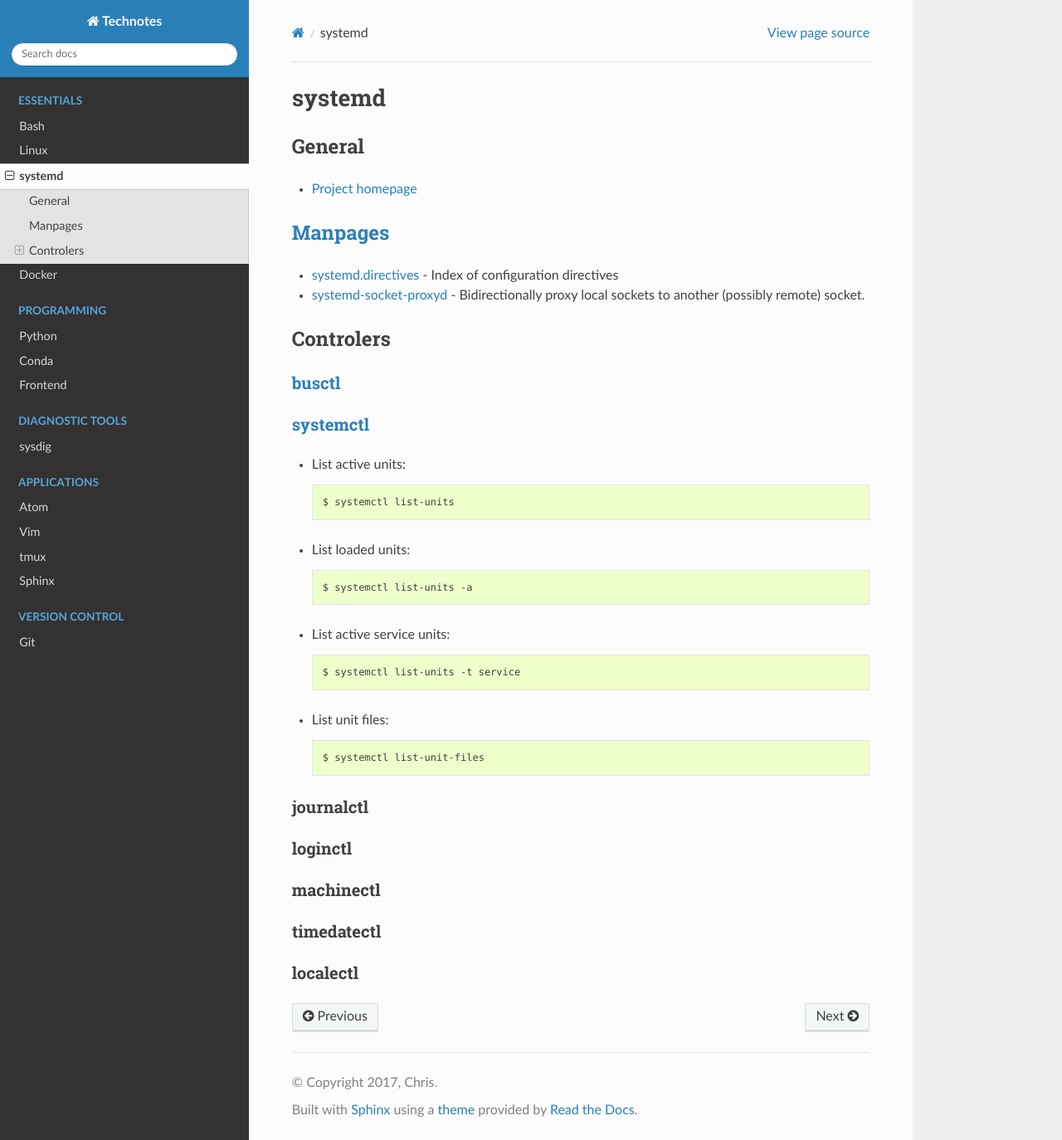
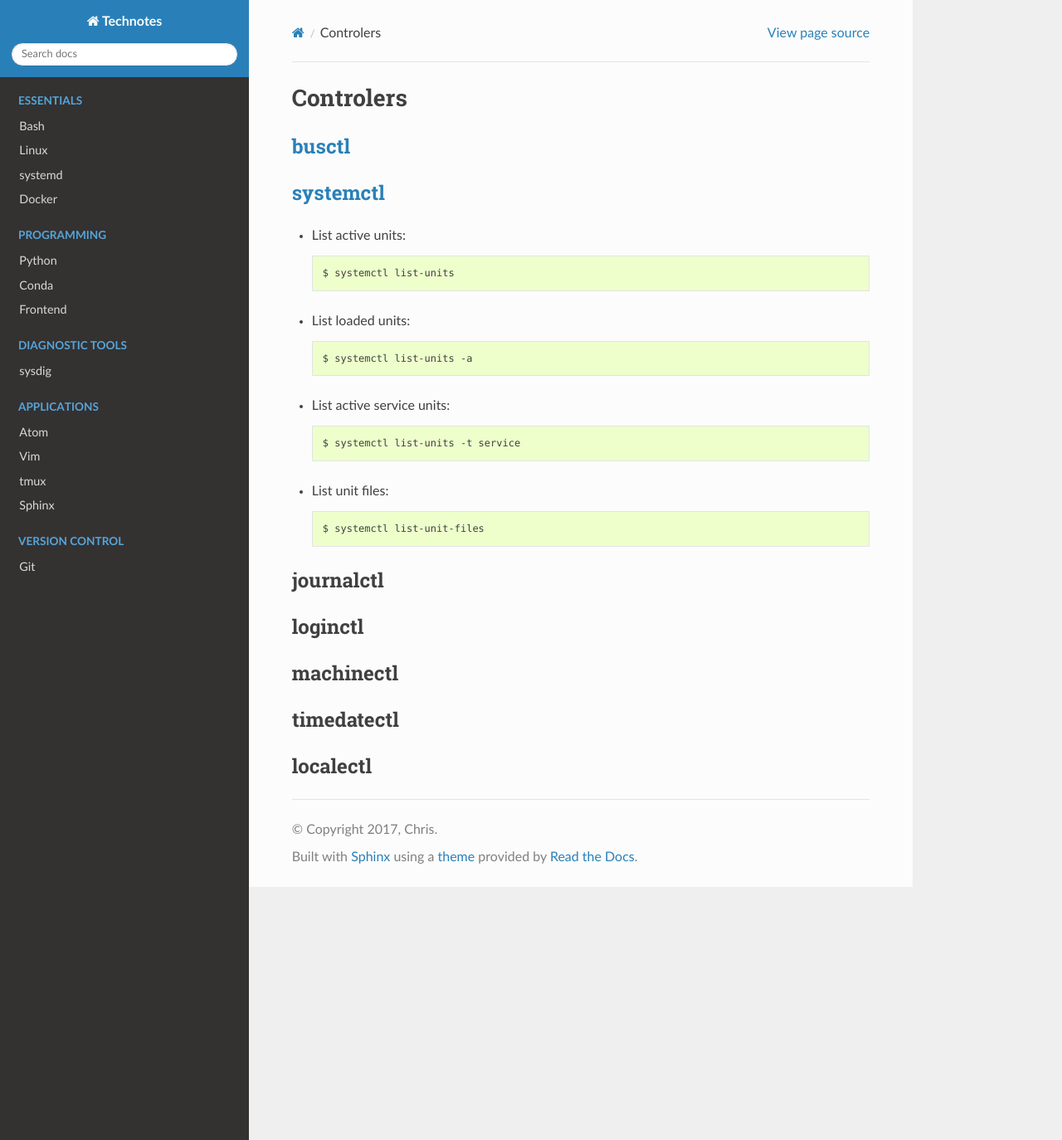
Before and after one commit to heterotopian/technotes, a Sphinx documentation site: the page built from source/systemd/controller.rst, in a window 1280 px wide and 1374 px high. Shown: the whole window at 83% size. Built offline with Sphinx 7.4.7 and the Read the Docs theme 2.0.0, drawn with Linux system fonts in a browser that asks for light colours.

Commit message:
Refactor systemd content into multiple RST files

```diff
--- a/source/index.rst
+++ b/source/index.rst
@@ -8,7 +8,7 @@
 
     bash
     linux
-    systemd
+    systemd/index
     docker
 
 .. toctree::
--- /dev/null
+++ b/source/systemd/command.rst
@@ -0,0 +1,4 @@
+.. _systemd_command:
+
+Commands
+========
--- a/source/systemd.rst
+++ b/source/systemd/controller.rst
@@ -1,25 +1,4 @@
-.. _systemd:
-
-=======
-systemd
-=======
-
-.. highlight:: bash
-
-General
-=======
-
-- `Project homepage <https://www.freedesktop.org/wiki/Software/systemd/>`_
-
-`Manpages <http://0pointer.de/public/systemd-man/>`_
-====================================================
-
-- `systemd.directives <http://0pointer.de/public/systemd-man/systemd.directives.html>`_ -
-  Index of configuration directives
-- `systemd-socket-proxyd <http://0pointer.de/public/systemd-man/systemd-socket-proxyd.html>`_ -
-  Bidirectionally proxy local sockets to another (possibly remote) socket.
-
-
+.. _systemd_controller:
 
 Controlers
 ==========
--- a/template/pages/index.html
+++ b/template/pages/index.html
@@ -42,7 +42,7 @@
     <tr>
       <td>
         <p>
-          <a href="{{ pathto("systemd") }}">systemd</a>
+          <a href="{{ pathto("systemd/index") }}">systemd</a>
           <br/>
           <span>Init system & userspace framework</span>
         </p>
```
Also changed, not shown: source/systemd/doc.rst (added, +14 -0 lines), source/systemd/index.rst (added, +13 -0 lines).
